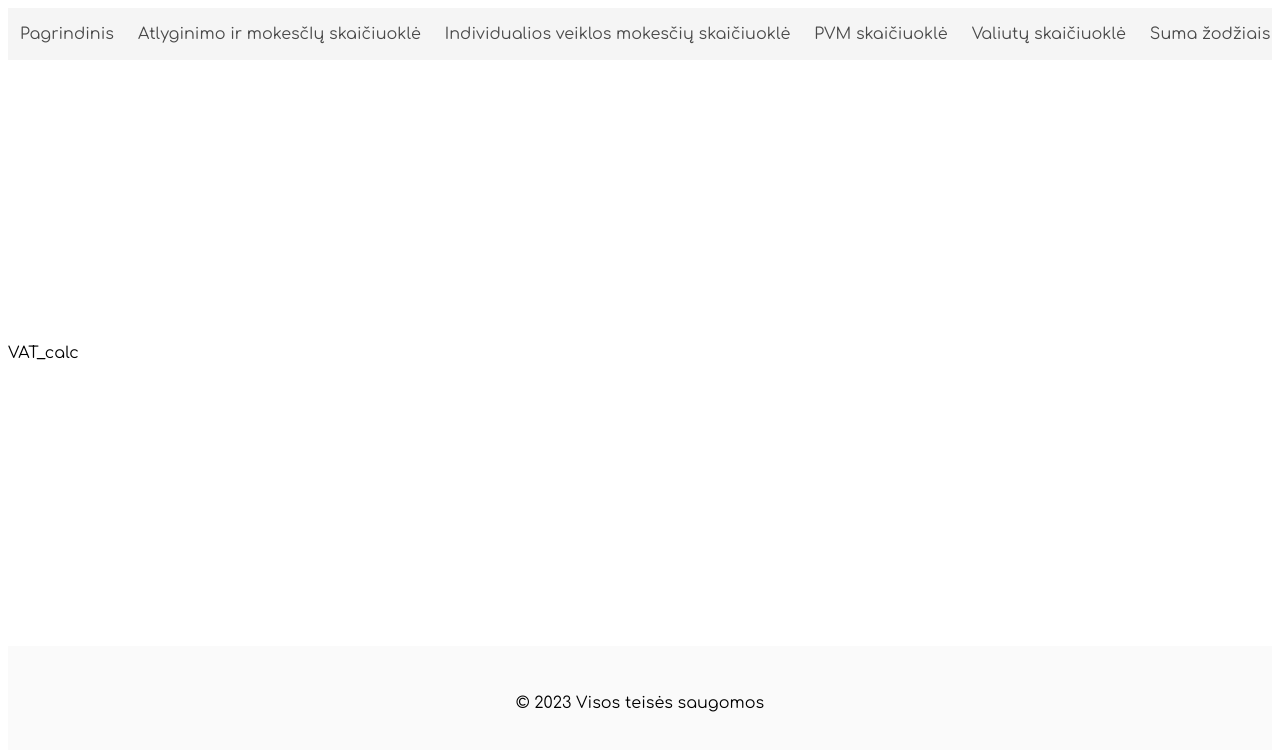
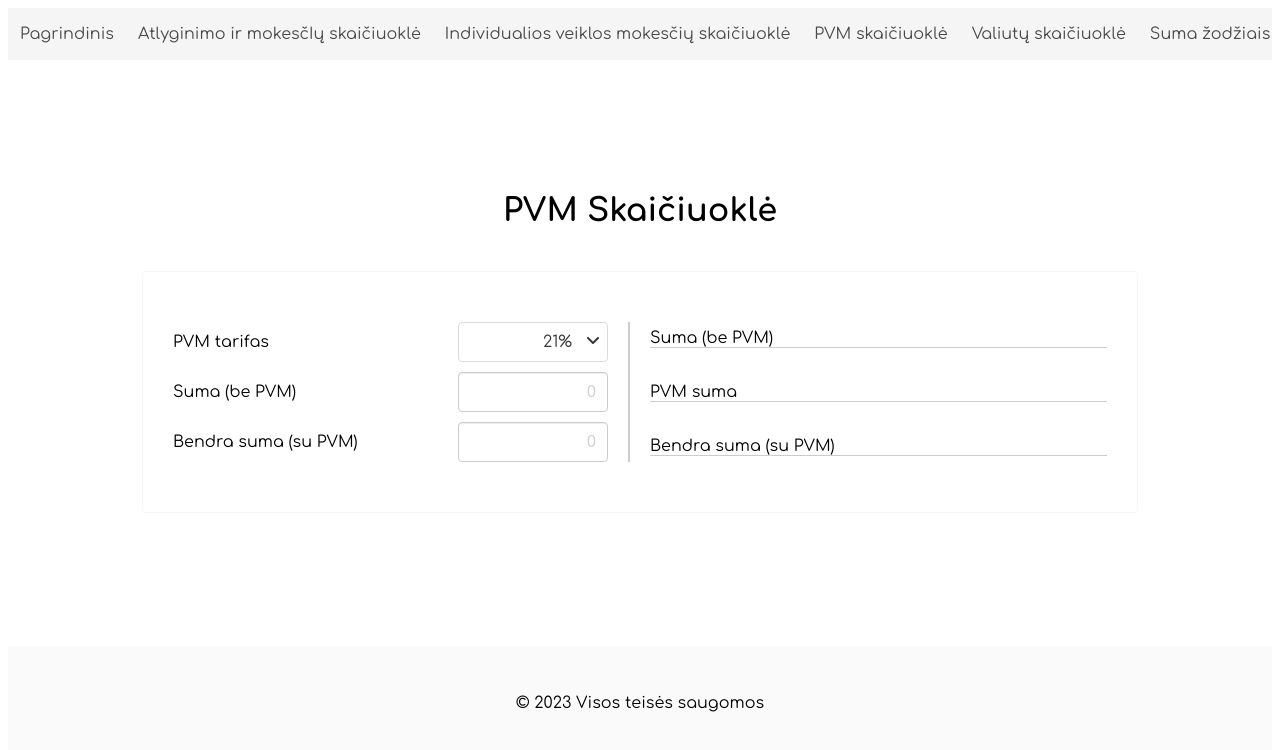
Before and after one commit to ernestas17/CA_2, a React (Vite) app: page /PVM-calculator in a window 1280 px wide. Shown: the top 750 px of the page. Built offline with nearby package versions, Linux system fonts and the light colour scheme.

Commit message:
Created VAT Calc logic, style. implem. in VAT page

```diff
--- /dev/null
+++ b/src/components/organisms/Vat_calc/Vat_calc.tsx
@@ -0,0 +1,130 @@
+import { useState } from "react";
+import Input from "../../atoms/Input";
+import Select from "../../atoms/Select";
+import CounterContentContainer from "../../molecules/CounterContentContainer";
+import { SelectItem, ValidValueType } from "../../atoms/Select/Select";
+import {
+  StyledVatContentContainer,
+  StyledVatInputsContainer,
+  StyledVatOutputsContainer,
+  StyledVatContentBox,
+} from "./styles";
+
+const Vat_calc = () => {
+  const [SumValueNoVat, setSumValueNoVat] = useState("");
+  const [AllSumValueWithVat, setAllSumValueWithVat] = useState("");
+  const [selectedVal, setSelectedVal] = useState<ValidValueType>(null);
+
+  const handleSumValueNoVatChange = (value: string) => {
+    setSumValueNoVat(value);
+    setAllSumValueWithVat("");
+  };
+
+  const handleAllSumValueWithVatChange = (value: string) => {
+    setAllSumValueWithVat(value);
+    setSumValueNoVat("");
+  };
+
+  const parseNumber = (value: string) => {
+    // Replace commas with dots before parsing the number
+    const cleanedValue = value.replace(",", ".");
+    return parseFloat(cleanedValue);
+  };
+
+  const calculateTaxableAmount = () => {
+    if (AllSumValueWithVat && typeof selectedVal === "number") {
+      const vatRate = selectedVal / 100;
+      const taxableAmount = parseNumber(AllSumValueWithVat) / (1 + vatRate);
+      return taxableAmount.toFixed(2);
+    } else if (SumValueNoVat) {
+      return SumValueNoVat;
+    }
+    return "";
+  };
+
+  const calculateVAT = () => {
+    if (AllSumValueWithVat && typeof selectedVal === "number") {
+      const vatRate = selectedVal / 100;
+      const taxableAmount = parseNumber(AllSumValueWithVat) / (1 + vatRate);
+      const vat = taxableAmount * vatRate;
+      return vat.toFixed(2);
+    } else if (SumValueNoVat) {
+      const vatRate = typeof selectedVal === "number" ? selectedVal / 100 : 0;
+      const vat = parseNumber(SumValueNoVat) * vatRate;
+      return vat.toFixed(2);
+    }
+    return "";
+  };
+
+  const calculateTotalPrice = () => {
+    if (SumValueNoVat && typeof selectedVal === "number") {
+      const vatRate = selectedVal / 100;
+      const taxableAmount = parseNumber(SumValueNoVat);
+      const vat = taxableAmount * vatRate;
+      const totalPrice = taxableAmount + vat;
+      return totalPrice.toFixed(2);
+    } else if (AllSumValueWithVat && typeof selectedVal === "number") {
+      const totalPrice = parseNumber(AllSumValueWithVat);
+      return totalPrice.toFixed(2);
+    }
+    return "";
+  };
+
+  return (
+    <StyledVatContentContainer>
+      <h1>PVM Skaičiuoklė</h1>
+      <CounterContentContainer
+        inputs={
+          <StyledVatInputsContainer>
+            <StyledVatContentBox>
+              <label>PVM tarifas</label>
+              <Select setvalue={setSelectedVal}>
+                <SelectItem value={21}>21%</SelectItem>
+                <SelectItem value={9}>9%</SelectItem>
+                <SelectItem value={5}>5%</SelectItem>
+              </Select>
+            </StyledVatContentBox>
+            <StyledVatContentBox>
+              <label>Suma (be PVM)</label>
+              <Input
+                type="text"
+                value={SumValueNoVat}
+                setvalue={handleSumValueNoVatChange}
+                placeholder="0"
+                width={150}
+              />
+            </StyledVatContentBox>
+            <StyledVatContentBox>
+              <label>Bendra suma (su PVM)</label>
+              <Input
+                type="text"
+                value={AllSumValueWithVat}
+                setvalue={handleAllSumValueWithVatChange}
+                placeholder="0"
+                width={150}
+              />
+            </StyledVatContentBox>
+          </StyledVatInputsContainer>
+        }
+        outputs={
+          <StyledVatOutputsContainer>
+            <StyledVatContentBox>
+              <label>Suma (be PVM)</label>
+              <p>{calculateTaxableAmount()}</p>
+            </StyledVatContentBox>
+            <StyledVatContentBox>
+              <label>PVM suma</label>
+              <p>{calculateVAT()}</p>
+            </StyledVatContentBox>
+            <StyledVatContentBox>
+              <label>Bendra suma (su PVM)</label>
+              <p>{calculateTotalPrice()}</p>
+            </StyledVatContentBox>
+          </StyledVatOutputsContainer>
+        }
+      />
+    </StyledVatContentContainer>
+  );
+};
+
+export default Vat_calc;
--- /dev/null
+++ b/src/components/organisms/Vat_calc/index.ts
@@ -0,0 +1,3 @@
+import Vat_calc from "./Vat_calc";
+
+export default Vat_calc;
--- /dev/null
+++ b/src/components/organisms/Vat_calc/styles.ts
@@ -0,0 +1,74 @@
+import { styled } from "styled-components";
+
+export const StyledVatContentContainer = styled.div`
+  display: flex;
+  flex-direction: column;
+  gap: 43px;
+
+  h1 {
+    align-self: center;
+  }
+`;
+
+export const StyledVatInputsContainer = styled.div`
+  width: 100%;
+  display: flex;
+  flex-direction: column;
+  justify-content: center;
+  gap: 10px;
+
+  margin-bottom: 50px;
+  padding-bottom: 50px;
+  border-bottom: 2px solid #ccc;
+
+  @media screen and (min-width: 768px) {
+    margin-bottom: 0px;
+    padding-bottom: 0px;
+    border-bottom: none;
+
+    padding-right: 20px;
+    border-right: 2px solid #ccc;
+  }
+
+  input {
+    text-align: end;
+  }
+
+  div > div > div > span {
+    width: 97px;
+
+    text-align: end;
+  }
+  div > div {
+    text-align: end;
+  }
+
+  /* background-color: lightgray; */
+`;
+
+export const StyledVatOutputsContainer = styled.div`
+  width: 100%;
+  display: flex;
+  flex-direction: column;
+  justify-content: center;
+  gap: 35px;
+
+  p {
+    font-size: 20px;
+  }
+
+  div {
+    border-bottom: 1px solid #ccc;
+  }
+
+  /* background-color: lightyellow; */
+`;
+
+export const StyledVatContentBox = styled.div`
+  display: flex;
+  flex-direction: row;
+  align-items: center;
+  justify-content: space-between;
+
+  gap: 20px;
+`;
--- a/src/pages/VAT_calculator/VATCalc.tsx
+++ b/src/pages/VAT_calculator/VATCalc.tsx
@@ -1,8 +1,11 @@
+import Vat_calc from "../../components/organisms/Vat_calc";
 
 const VATCalc = () => {
   return (
-    <div>VAT_calc</div>
-  )
-}
+    <div>
+      <Vat_calc />
+    </div>
+  );
+};
 
-export default VATCalc
+export default VATCalc;
```
